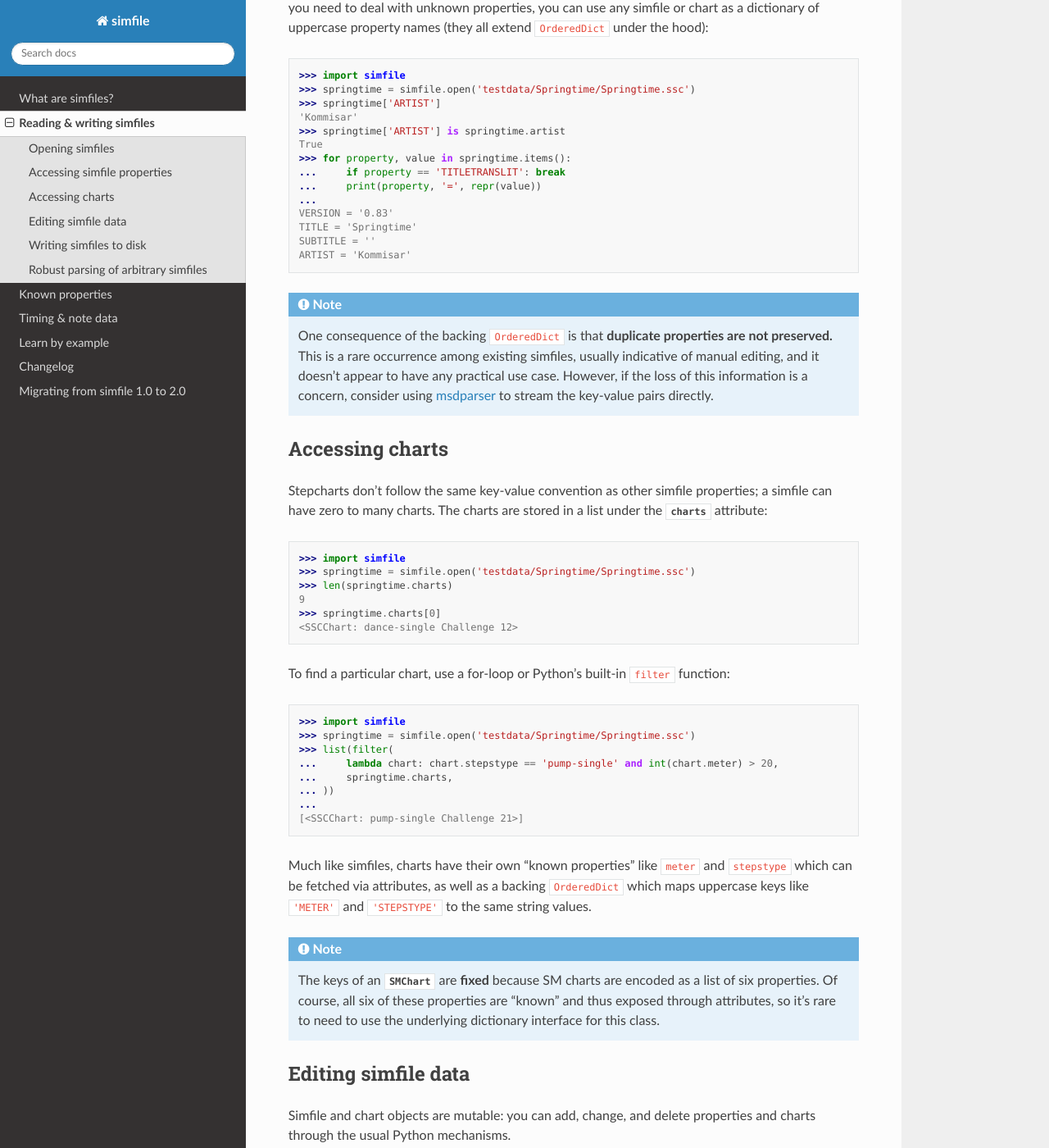
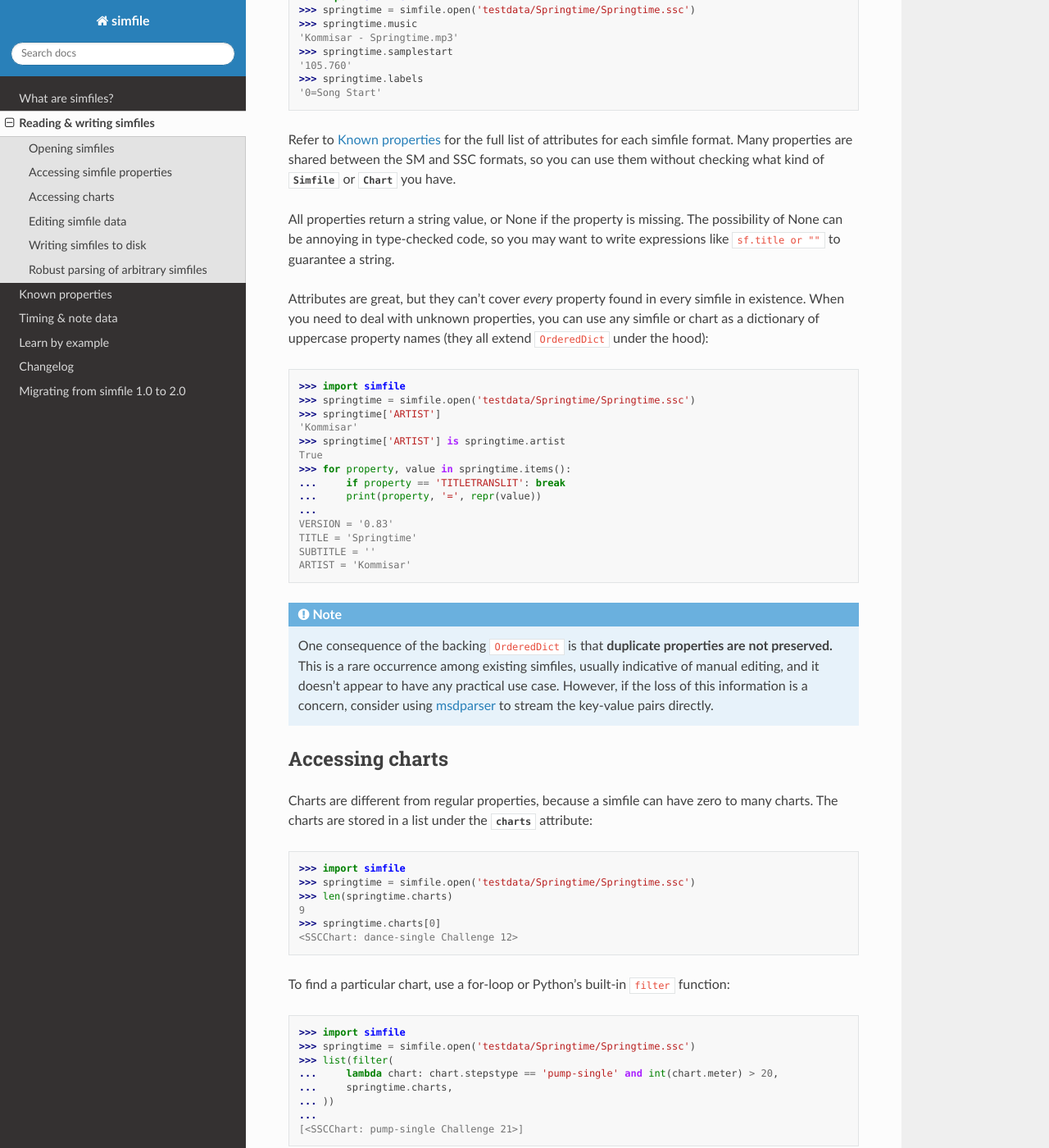
Before and after one commit to garcia/simfile, a Sphinx documentation site: the page built from docs/source/reading-writing.rst, in a window 1280 px wide and 1400 px high, scrolled down 1737 px. Shown: the whole window at 82% size. Built offline with Sphinx 7.4.7 and the Read the Docs theme 2.0.0, drawn with Linux system fonts in a browser that asks for light colours; some of the changed text lies outside the part shown.

Commit message:
documentation

```diff
--- a/docs/source/reading-writing.rst
+++ b/docs/source/reading-writing.rst
@@ -29,6 +29,20 @@
 
 * :func:`simfile.load` takes a file object.
 * :func:`simfile.loads` takes a string of simfile data.
+
+.. note::
+
+    If you're about to write this:
+
+    .. code:: python
+
+        with open('path/to/simfile.sm', 'r') as infile:
+            sim = simfile.load(infile)
+
+    Consider writing ``simfile.open('path/to/simfile.sm')`` instead.
+    This is equivalent, but shorter and easier to remember.
+    It also lets **simfile** determine the filetype by extension,
+    rather than having to tee the file to look for a `VERSION` tag.
 
 The type returned by functions like :func:`.open` and :func:`.load` is declared
 as :data:`.Simfile`. This is a union of the two concrete simfile
@@ -85,6 +99,12 @@
 you can use them without checking what kind of :data:`.Simfile` or
 :data:`.Chart` you have.
 
+All properties return a string value,
+or None if the property is missing.
+The possibility of None can be annoying in type-checked code,
+so you may want to write expressions like ``sf.title or ""``
+to guarantee a string.
+
 Attributes are great, but they can't cover *every* property found in every
 simfile in existence. When you need to deal with unknown properties, you can
 use any simfile or chart as a dictionary of uppercase property names (they all
@@ -120,9 +140,10 @@
 Accessing charts
 ----------------
 
-Stepcharts don't follow the same key-value convention as other simfile
-properties; a simfile can have zero to many charts. The charts are stored in a
-list under the :attr:`~.BaseSimfile.charts` attribute:
+Charts are different from regular properties,
+because a simfile can have zero to many charts.
+The charts are stored in a list
+under the :attr:`~.BaseSimfile.charts` attribute:
 
 .. doctest::
 
@@ -152,12 +173,15 @@
 :code:`OrderedDict` which maps uppercase keys like :code:`'METER'` and
 :code:`'STEPSTYPE'` to the same string values.
 
-.. note::
+.. warning::
 
-    The keys of an :class:`~simfile.sm.SMChart` are **fixed** because SM charts
-    are encoded as a list of six properties. Of course, all six of these
-    properties are "known" and thus exposed through attributes, so it's rare to
-    need to use the underlying dictionary interface for this class.
+    Even the :attr:`~.BaseChart.meter` property is a string!
+    Some simfiles in the wild have a non-numeric meter due to manual editing;
+    it's up to client code to determine how to deal with this.
+
+    If you need to compare meters numerically,
+    you can use ``int(chart.meter)``,
+    or ``int(chart.meter or '1')`` to sate type-checkers like mypy.
 
 Editing simfile data
 --------------------
@@ -197,6 +221,11 @@
     >>> # (...modify the note data...)
     >>> first_chart.notes = str(notedata)
 
+.. note::
+
+    The keys of an :class:`~simfile.sm.SMChart` are static;
+    they can't be added or removed,
+    but their values can be replaced.
 
 .. _writing-simfiles-to-disk:
 
--- a/simfile/__init__.py
+++ b/simfile/__init__.py
@@ -196,8 +196,7 @@
     Keyword arguments are passed down to :func:`simfile.open`.
 
     If you need more flexibility (for example, if you need the pack's
-    banner or a :class:`.SimfileDirectory` for each simfile), try using
-    :class:`.SimfilePack`.
+    banner, or both the SM and SSC files), try using :class:`.SimfilePack`.
     """
     sp = SimfilePack(pack_dir, filesystem=filesystem)
 
```
Also changed, not shown: other parts of docs/source/reading-writing.rst (+2 -2 lines), docs/source/timing-note-data.rst (+10 -0 lines).
